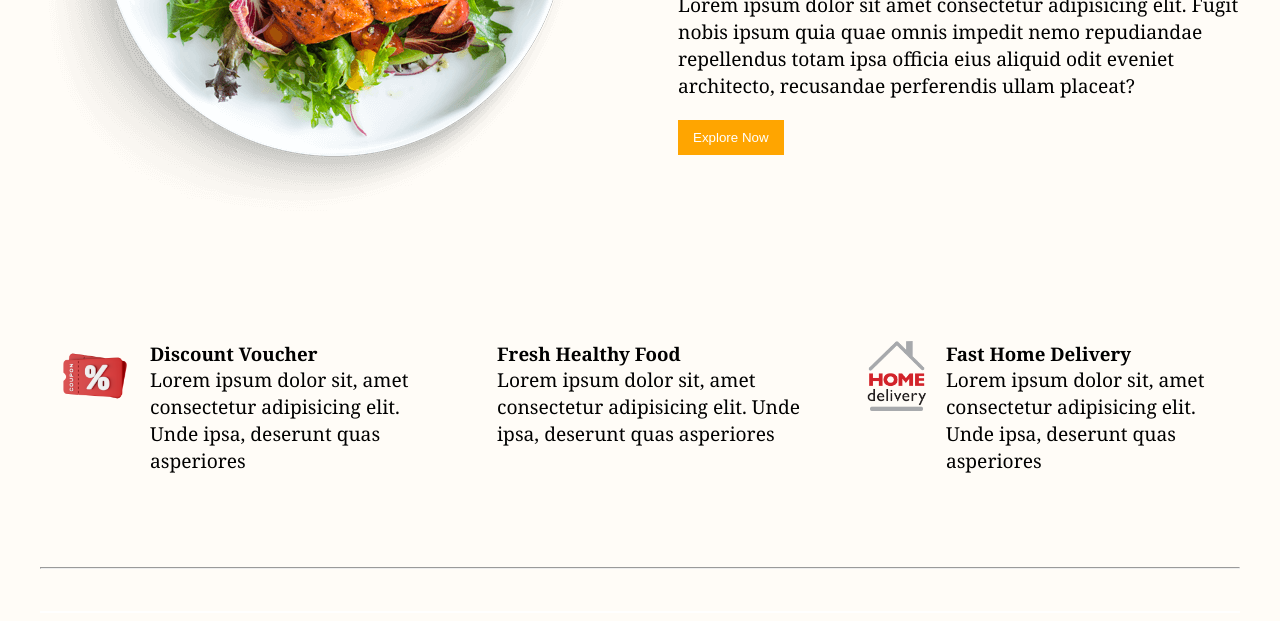
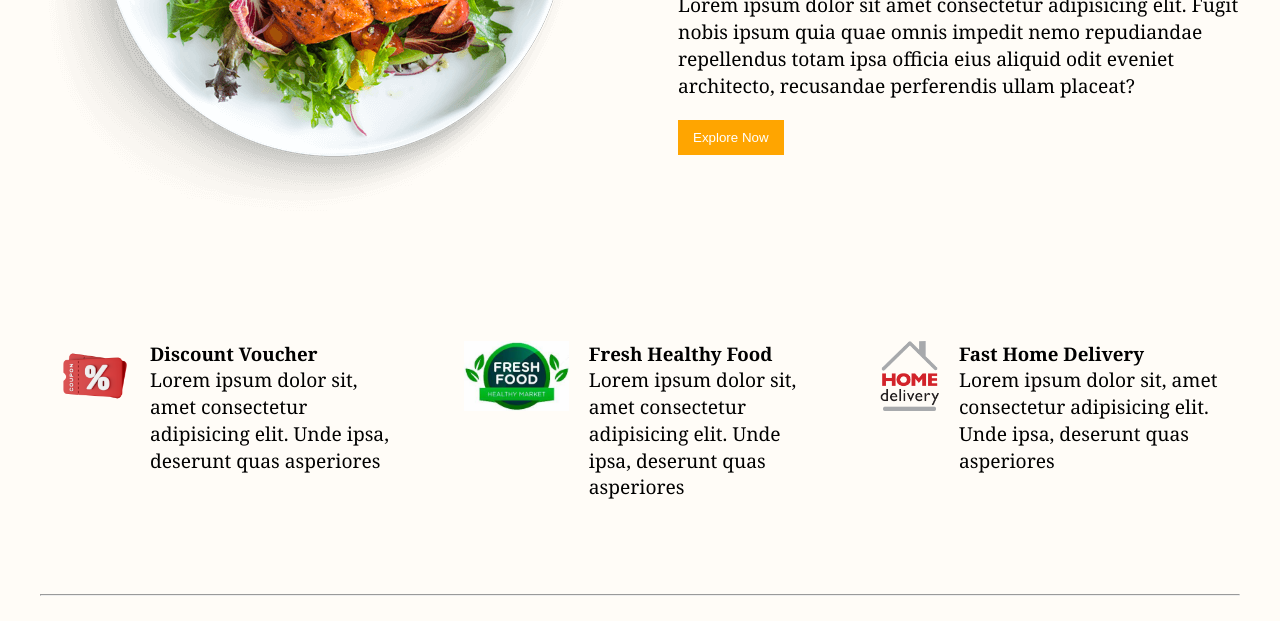
Before and after one commit to AfsheenMujahid/Complete_websites-, a plain HTML site: page index.html in a window 1280 px wide. Shown: the part 476-1097 px from the top of the page. Drawn offline with Linux system fonts and the light colour scheme.

Commit message:
Update index.html

```diff
--- a/index.html
+++ b/index.html
@@ -48,7 +48,7 @@
                 </div>
             </div>
             <div class="feature">
-                <img src=."/images/healthy.png" alt="" height="70px">
+                <img src="./images/healthy.png" alt="" height="70px">
                 <div class="feature-content">
                     <h3>Fresh Healthy Food</h3>
                     <p>Lorem ipsum dolor sit, amet consectetur adipisicing elit. Unde ipsa, deserunt quas asperiores
```
